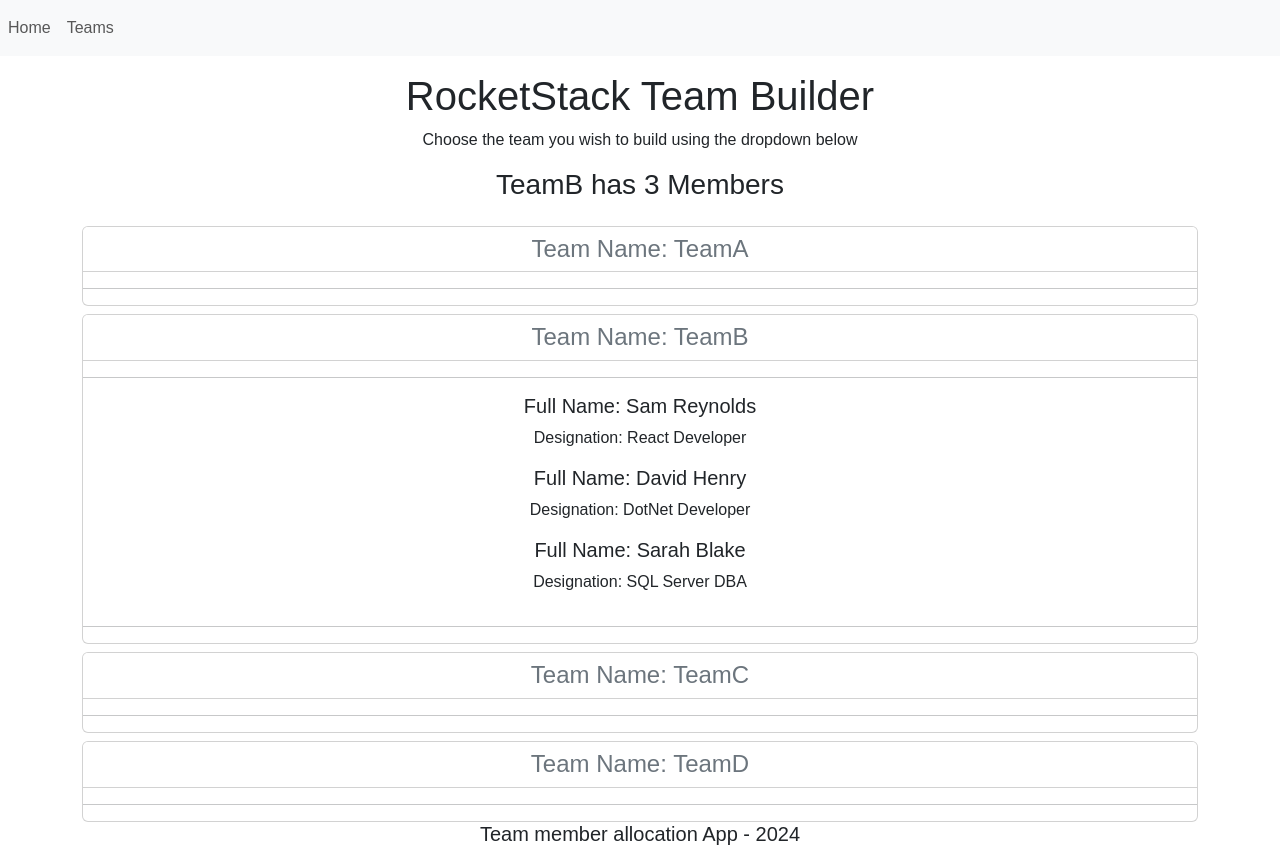
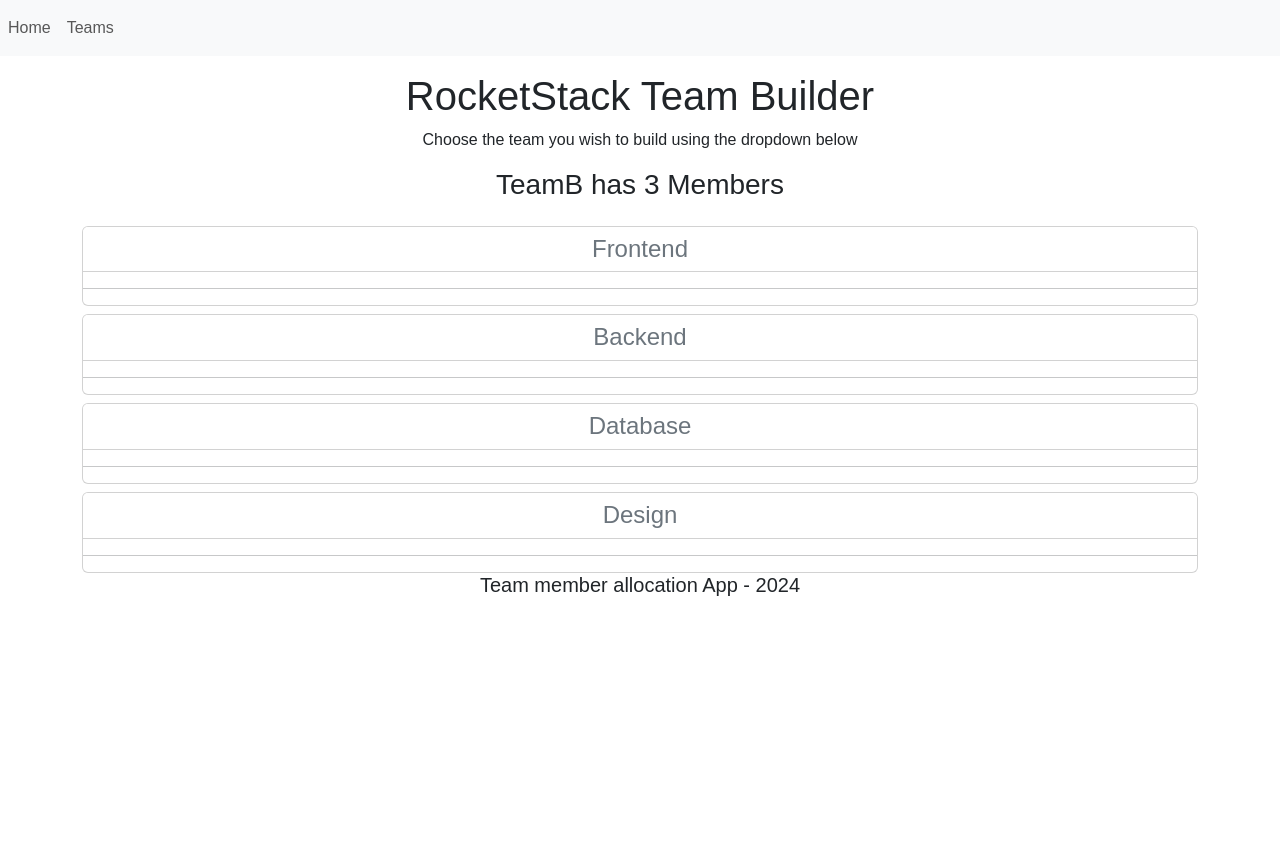
Before and after one commit to lou-pastorino/project-management-app, a React (Vite) app: page /GroupedTeamMembers in a window 1280 px wide. After the commit the page ends 800 px from the top, so only its background shows below. Built offline with nearby package versions, Linux system fonts and the light colour scheme.

Commit message:
Update team names
- Frontend
- Backend
- Database
- Design

```diff
--- a/src/GroupedTeamMembers.jsx
+++ b/src/GroupedTeamMembers.jsx
@@ -6,21 +6,29 @@ export default function GroupedTeamMembers({ employees, selectedTeam, setTeam })
   function groupTeamMembers() {
     var teams = [];
 
-    var teamAMembers = employees.filter((employee) => employee.teamName === "TeamA");
-    var teamA = { team: "TeamA", members: teamAMembers, collapsed: selectedTeam === "TeamA" ? false : true };
-    teams.push(teamA);
+    var FrontendMembers = employees.filter((employee) => employee.teamName === "Frontend");
+    var Frontend = {
+      team: "Frontend",
+      members: FrontendMembers,
+      collapsed: selectedTeam === "Frontend" ? false : true,
+    };
+    teams.push(Frontend);
 
-    var teamBMembers = employees.filter((employee) => employee.teamName === "TeamB");
-    var teamB = { team: "TeamB", members: teamBMembers, collapsed: selectedTeam === "TeamB" ? false : true };
-    teams.push(teamB);
+    var BackendMembers = employees.filter((employee) => employee.teamName === "Backend");
+    var Backend = { team: "Backend", members: BackendMembers, collapsed: selectedTeam === "Backend" ? false : true };
+    teams.push(Backend);
 
-    var teamCMembers = employees.filter((employee) => employee.teamName === "TeamC");
-    var teamC = { team: "TeamC", members: teamCMembers, collapsed: selectedTeam === "TeamC" ? false : true };
-    teams.push(teamC);
+    var DatabaseMembers = employees.filter((employee) => employee.teamName === "Database");
+    var Database = {
+      team: "Database",
+      members: DatabaseMembers,
+      collapsed: selectedTeam === "Database" ? false : true,
+    };
+    teams.push(Database);
 
-    var teamDMembers = employees.filter((employee) => employee.teamName === "TeamD");
-    var teamD = { team: "TeamD", members: teamDMembers, collapsed: selectedTeam === "TeamD" ? false : true };
-    teams.push(teamD);
+    var DesignMembers = employees.filter((employee) => employee.teamName === "Design");
+    var Design = { team: "Design", members: DesignMembers, collapsed: selectedTeam === "Design" ? false : true };
+    teams.push(Design);
 
     return teams;
   }
@@ -39,7 +47,7 @@ export default function GroupedTeamMembers({ employees, selectedTeam, setTeam })
         return (
           <div key={item.team} className="card mt-2" style={{ cursor: "pointer" }}>
             <h4 id={item.team} className="card-header text-secondary bg-white" onClick={handleTeamClick}>
-              Team Name: {item.team}
+              {item.team}
             </h4>
             <div id={"collapse_" + item.team} className={item.collapsed === true ? "collapse" : ""}>
               <hr />
--- a/src/Teams.jsx
+++ b/src/Teams.jsx
@@ -1,10 +1,10 @@
 export default function Teams({ selectedTeam, handleTeamSelectionChange }) {
   return (
     <select className="form-select form-select-lg" value={selectedTeam} onChange={handleTeamSelectionChange}>
-      <option value="TeamA">TeamA</option>
-      <option value="TeamB">TeamB</option>
-      <option value="TeamC">TeamC</option>
-      <option value="TeamD">TeamD</option>
+      <option value="Frontend">Frontend</option>
+      <option value="Backend">Backend</option>
+      <option value="Database">Database</option>
+      <option value="Design">Design</option>
     </select>
   );
 }
```
